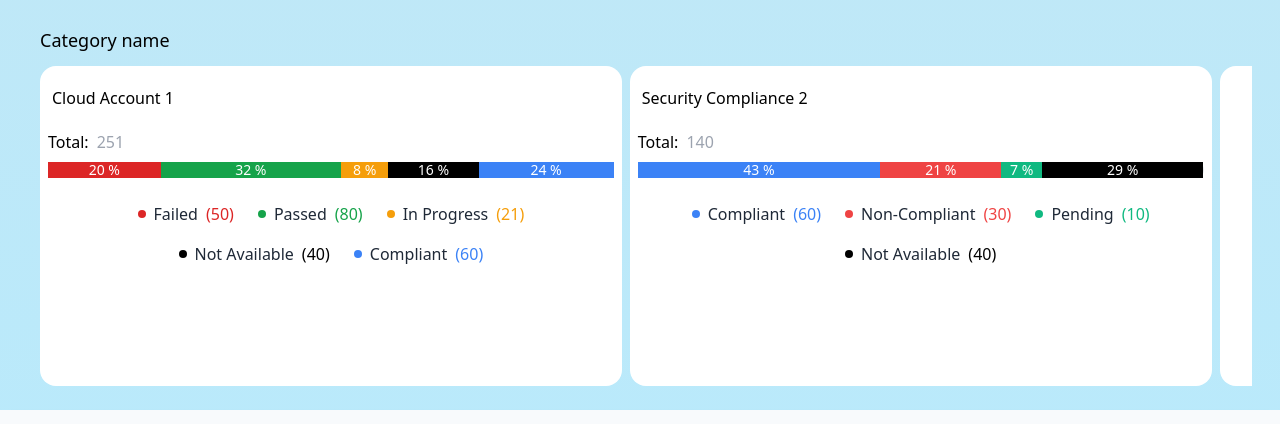
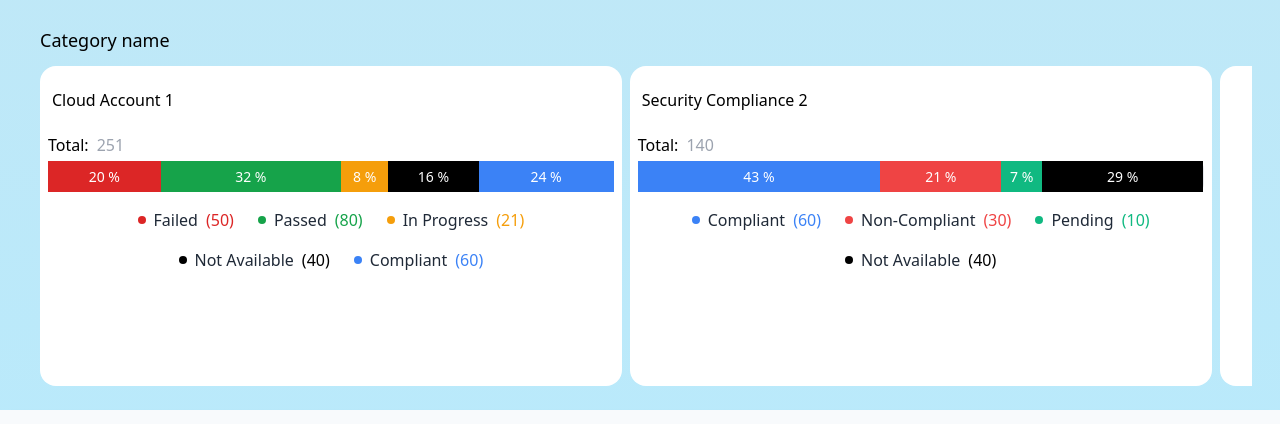
Before and after one commit to atanushil/Dashboard_Management, a React (Vite) app: page /dashboard in a window 1280 px wide. Shown: the part 894-1318 px from the top of the page. Built offline with nearby package versions, Linux system fonts and the light colour scheme.

Commit message:
update in stack bar

```diff
--- a/src/components/common/CustomStackBarChart.jsx
+++ b/src/components/common/CustomStackBarChart.jsx
@@ -5,18 +5,18 @@ const CustomStackBarChart = ({ text }) => {
   const total = text.content.reduce((sum, item) => sum + item.num, 0);
 
   return (
-    <div className="grid grid-cols-1 grid-rows-5 gap-1">
+    <div className="grid grid-cols-1 grid-rows-5 gap-1 widget">
       {/* Heading */}
       <div className="md:justify-start flex-center flex py-2">
         <p className="md:whitespace-nowrap truncate px-1">{text.heading}</p>
       </div>
       {/* Total and Bar */}
-      <div className="flex flex-col gap-2 mb-2">
+      <div className="flex flex-col gap-1">
         <div className="flex items-center">
           <p className="whitespace-nowrap mr-2">Total:</p>
           <span className="text-grey hover:text-slate-500">{total}</span>
         </div>
-        <div className="relative w-full bg-gray-200 h-4 rounded-lg">
+        <div className="relative w-full bg-gray-200 h-4 md:h-8 rounded-lg">
           {text.content.reduce((acc, item, i) => {
             // Calculate percentage width for each segment
             const percentage = (item.num / total) * 100;
--- a/src/components/dashboard/Dashboard.jsx
+++ b/src/components/dashboard/Dashboard.jsx
@@ -63,9 +63,9 @@ const Dashboard = () => {
           {PiechartData.map((item, i) => (
             <>
               {/* <Widget heading={item.heading} text={item} key={i} /> */}
-              <div key={i} className="widget">
+              {/* <div key={i} className="widget"> */}
                 <CustomStackBarChart text={item} />
-              </div>
+              {/* </div> */}
               {/* <div className="widget">
                 <CustomSplineChart
                   title="Sales Overview"
```
